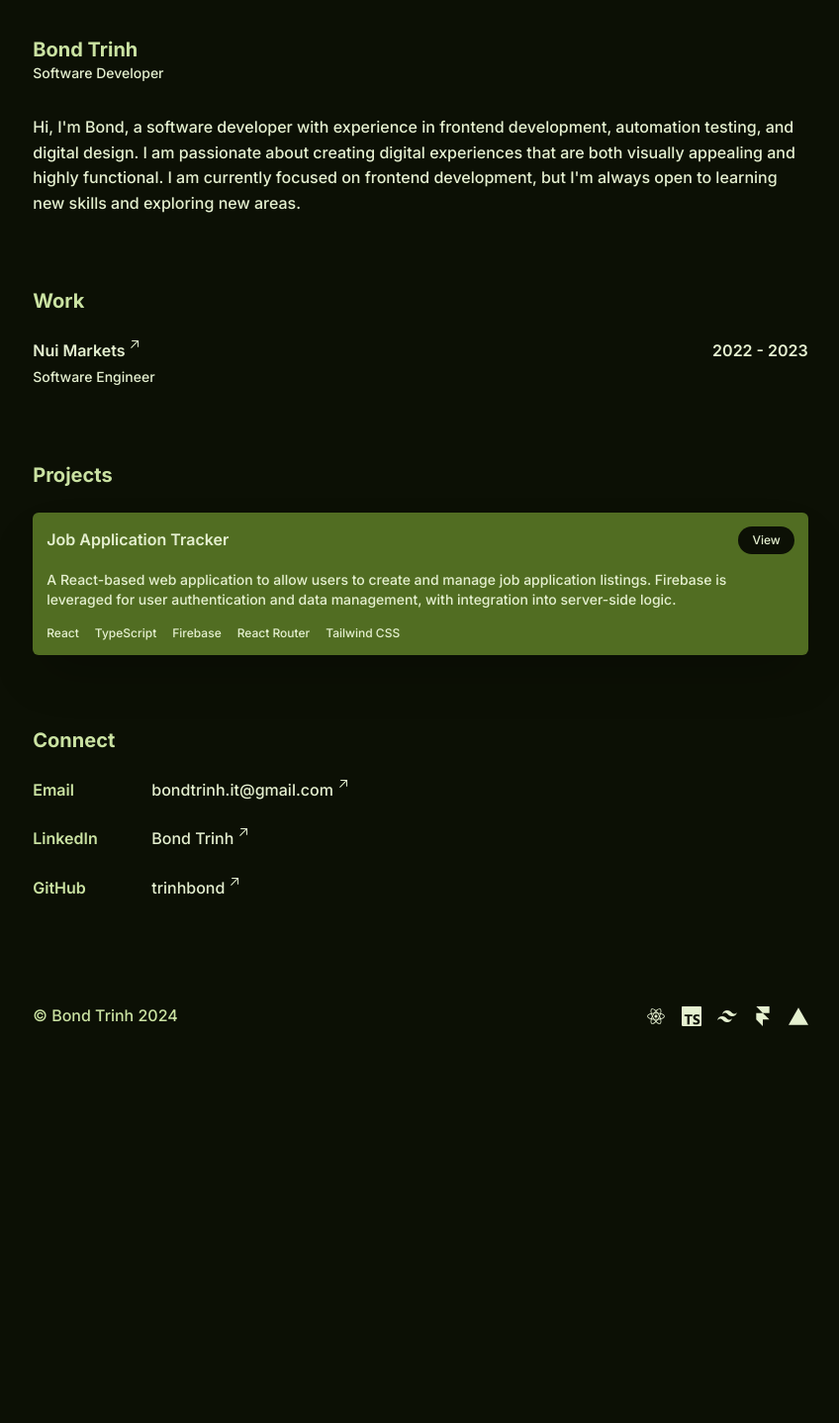
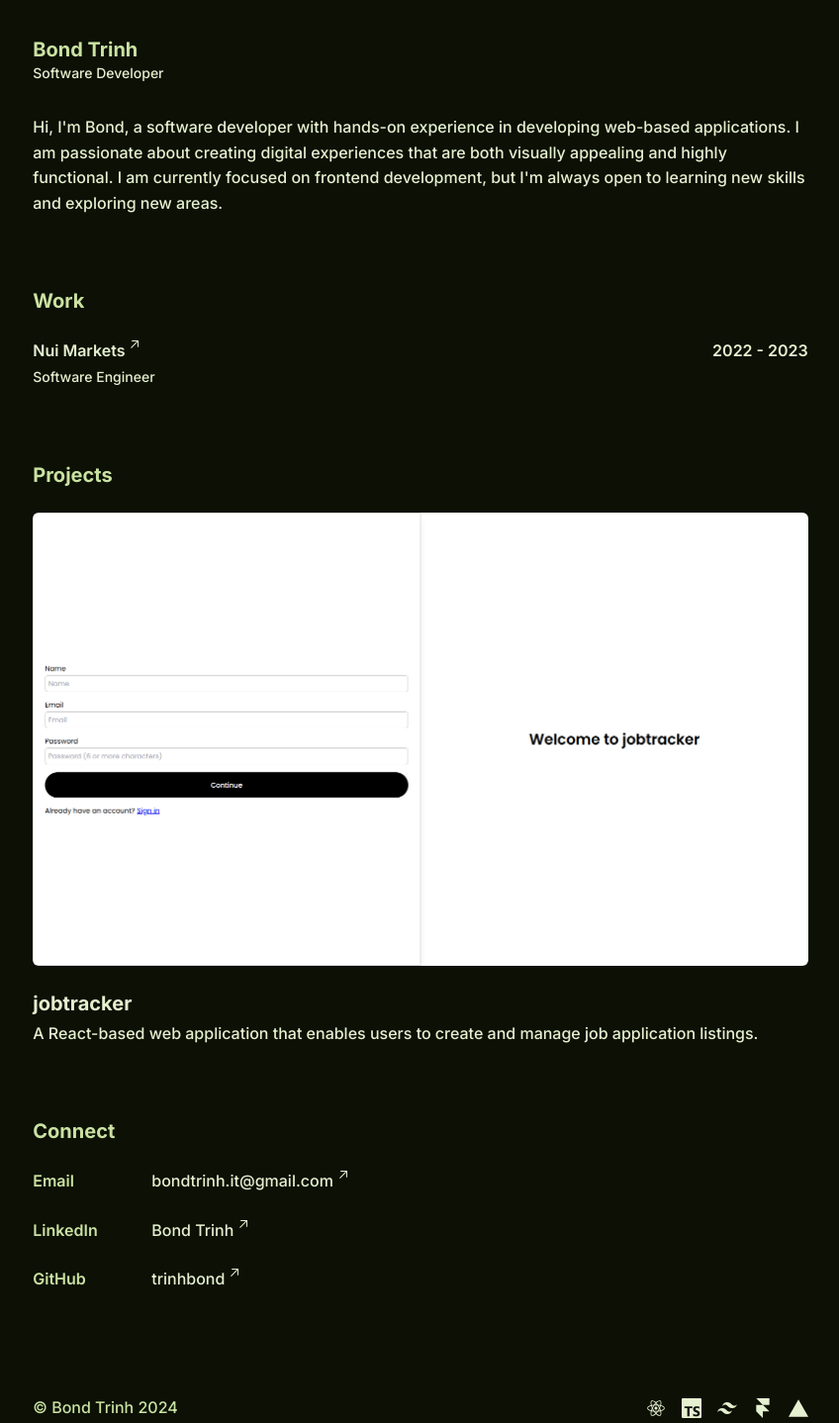
Before and after one commit to trinhbond/personal-portfolio, a React (Create React App) app: page / in a window 1280 px wide. Shown: the top 1438 px of the page at 99% size, without its empty margins (215-1063 px from the left). Before the commit the page ends 1076 px from the top, so only its background shows below. Built offline with nearby package versions, Linux system fonts and the light colour scheme.

Commit message:
pythagorean theorem

```diff
--- a/src/components/Project.tsx
+++ b/src/components/Project.tsx
@@ -1,4 +1,5 @@
 import ExternalLink from "./ExternalLink";
+import jobtracker from "../images/job-tracker-ss-2.png";
 
 type ProjectProps = {
   name: string;
@@ -10,28 +11,28 @@ type ProjectProps = {
 
 export default function Project(project: ProjectProps): JSX.Element {
   return (
-    <div
-      className="bg-[#516d22] text-green-light flex flex-col gap-4 w-full p-3.5 rounded-md shadow-2xl"
-      key={project.name}
-    >
-      <div className="flex justify-between items-center">
-        <span className="font-semibold w-full text-green-light">
-          {project.name}
-        </span>
     <ExternalLink
-          className="bg-[#0c1005] text-xs inline-flex gap-1 px-3.5 py-1.5 rounded-full"
+      className="text-green-light rounded-md cursor-pointer"
       href={project.link}
       key={project.name}
     >
-          View
-        </ExternalLink>
+      <img className="rounded-md" src={jobtracker} alt="yo" />
+      <div className="pt-6">
+        <h2 className="pb-1">jobtracker</h2>
+        <p>
+          A React-based web application that enables users to create and manage
+          job application listings.
+        </p>
       </div>
+      {/* <div className="p-3.5">
+        <span className="font-semibold text-green-light">{project.name}</span>
         <p className="text-sm">{project.description}</p>
         <ul className="flex flex-wrap gap-4 mt-auto">
           {project.stack.map((i) => (
             <li className="min-w-fit text-xs">{i}</li>
           ))}
         </ul>
-    </div>
+      </div> */}
+    </ExternalLink>
   );
 }
--- a/src/pages/Home.tsx
+++ b/src/pages/Home.tsx
@@ -39,12 +39,11 @@ export default function Home(): JSX.Element {
               </div>
             </div>
             <motion.p variants={variant}>
-              Hi, I'm Bond, a software developer with experience in frontend
-              development, automation testing, and digital design. I am
-              passionate about creating digital experiences that are both
-              visually appealing and highly functional. I am currently focused
-              on frontend development, but I'm always open to learning new
-              skills and exploring new areas.
+              Hi, I'm Bond, a software developer with hands-on experience in
+              developing web-based applications. I am passionate about creating
+              digital experiences that are both visually appealing and highly
+              functional. I am currently focused on frontend development, but
+              I'm always open to learning new skills and exploring new areas.
             </motion.p>
           </div>
         </Section>
```
Also changed, not shown: src/images/job-tracker-ss-2.png (added), src/images/job-tracker-ss.png (added). Lines whose indentation alone changed are shown as unchanged.
